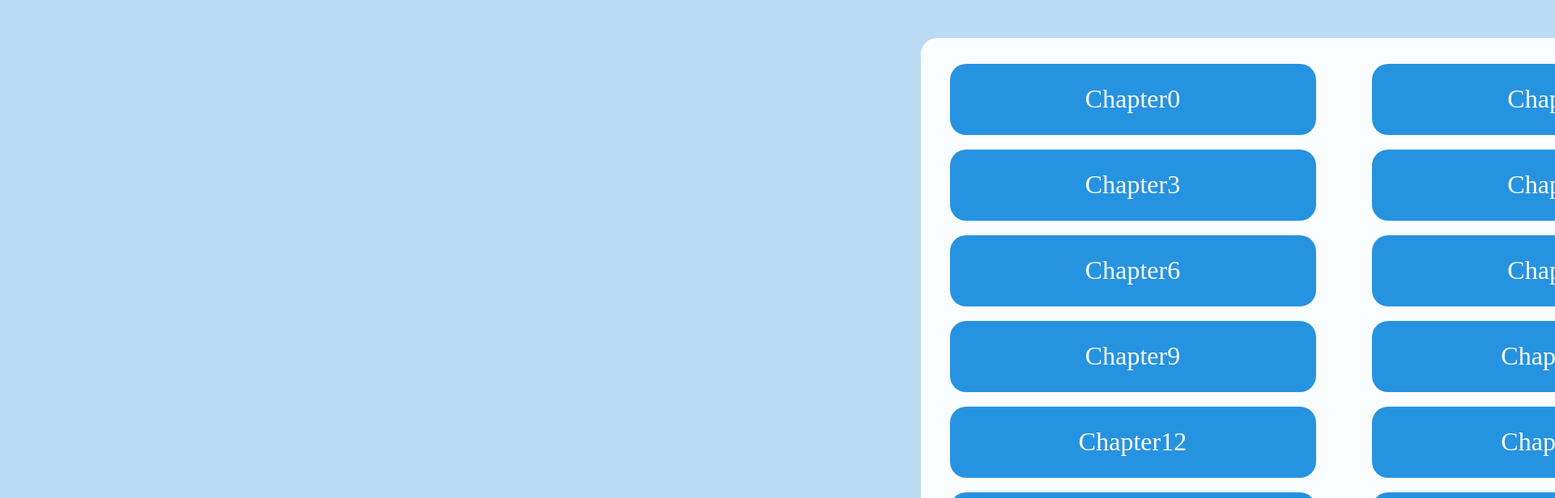
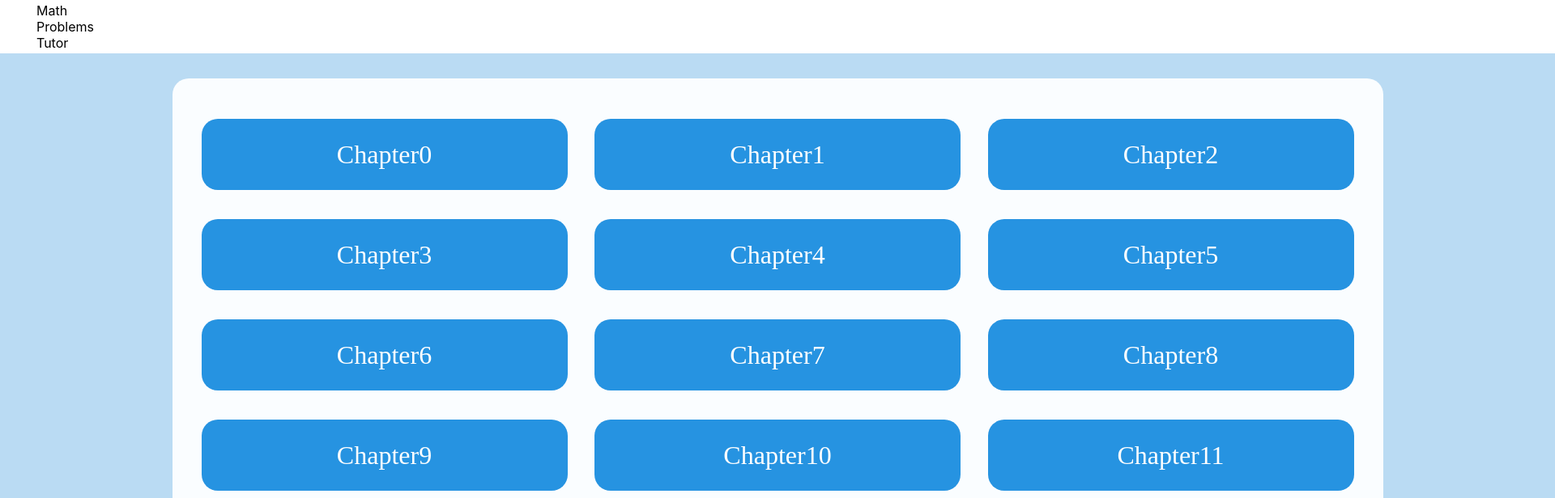
Before and after one commit to hi-kbys/math-problems-tutor, a React (Create React App) app in the folder mpt_ui/: page / in a window 1280 px wide. Shown: the top 616 px of the page at 81% size, 1920 px wide, since content can reach past the window. Built offline with nearby package versions, Linux system fonts and the light colour scheme.

Commit message:
indexページ の実装 Fixes #4

```diff
--- a/mpt_ui/src/views/App.css
+++ b/mpt_ui/src/views/App.css
@@ -21,6 +21,7 @@
   align-items: center;
   flex-shrink: 0;
   box-sizing: border-box;
+  background: #FFFFFF;
 }
 
 .App-link {
@@ -42,16 +43,19 @@
   background: var(--second, #BADBF3);
   width: 1920px;
   height: 1080px;
-
+  display: flex;
+  padding-bottom: 10px;
+  flex-direction: column;
+  align-items: center;
+  gap: 31px;
+  box-sizing: border-box;
   /* 余白で子要素を中央に持ってくる */
-  display: flex;
-  justify-content: center;
-  align-items: center;
+  /* justify-content: center; */
 }
 
 .App-Contents-Frame{
   width: 1495px;
-  height: 955px;
+  height: 796px;
   flex-shrink: 0;
   border-radius: 20px;
   background: var(--d-9-d-9-d-9, #FAFDFF);
@@ -59,6 +63,8 @@
   justify-content: space-between;
   flex-wrap: wrap;
   padding: 32px 36px 0px 36px;
+  box-sizing: border-box;
+  overflow-y: scroll;
 }
 
 .App-Chapter-Box{
@@ -71,6 +77,7 @@
   flex-direction: column;
   justify-content: center;
   align-items: center;
+  margin: 18px 0px 18px 0px;
 }
 
 .App-Chapter-Text-Frame{
@@ -81,6 +88,7 @@
   justify-content: center;
   flex-shrink: 0;
 }
+
 .App-Chapter-Text{
   color: #FFF;
   text-align: center;
```
Also changed, not shown: mpt_ui/src/views/App.tsx (line endings or trailing spaces).
